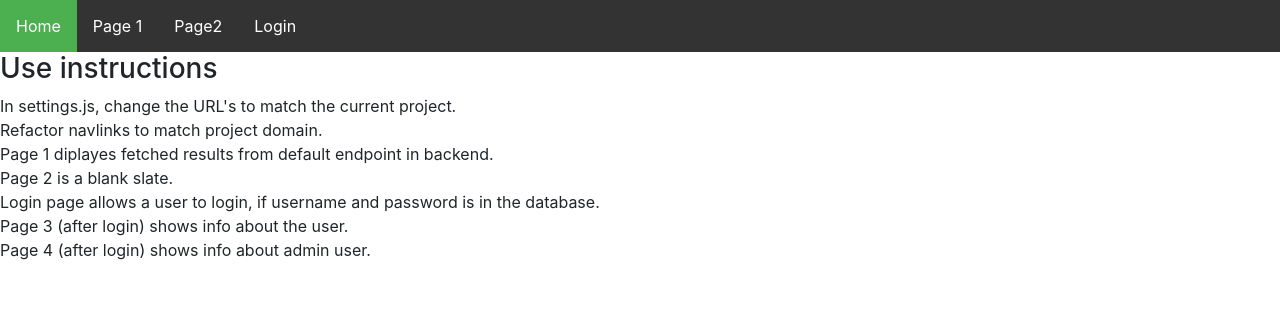
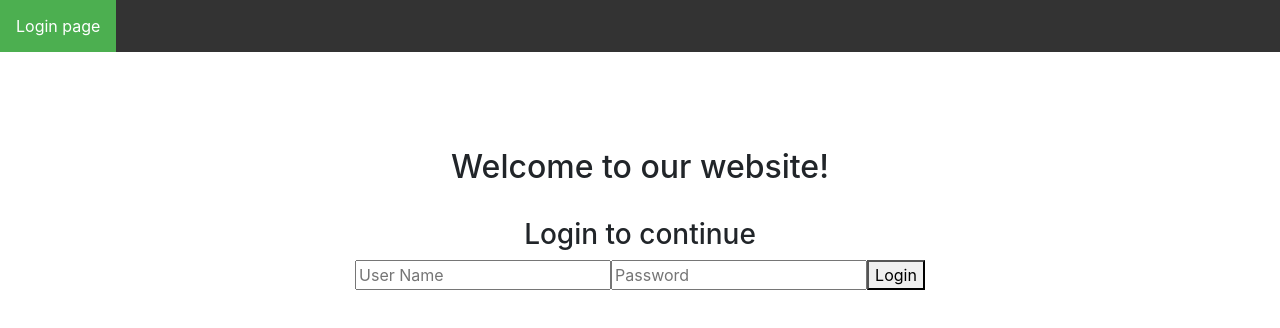
Before and after one commit to mp525/SecurityFrontend, a React (Create React App) app: page / in a window 1280 px wide. Shown: the top 328 px of the page. Built offline with nearby package versions, Linux system fonts and the light colour scheme.

Commit message:
made temp login frontpage and made logged in frontpage WIP

```diff
--- a/src/App.js
+++ b/src/App.js
@@ -5,7 +5,7 @@ import {
   BrowserRouter as Router,
   Switch,
   Route,
-
+  Redirect,
   NavLink,
   useLocation,
 
@@ -18,6 +18,7 @@ import LoginForm from "./loginForm";
 import Userpage from "./Userpage";
 import Adminpage from "./Adminpage";
 import ProfilePage from "./ProfilePage"
+import FrontPage from "./FrontPage";
 function App() {
   const [errorMes, setErrorMes] = useState("");
   const [loggedIn, setLoggedIn] = useState(false);
@@ -49,14 +50,42 @@ function App() {
       <Header loginMsg={loggedIn ? "Logout" : "Login"} loggedIn={loggedIn} />
       <Switch>
         <Route exact path="/">
-          <Home />
+         {/*  <Home /> */}
+         {loggedIn && (
+           <>
+           {history.push("/frontpage")}
+           {/* <Redirect to="/frontpage"/> */}
+           </>
+         )}
+         {!loggedIn && (
+            <LoginForm
+              errorMes={errorMes}
+              setErrorMes={setErrorMes}
+              login={login}
+            />
+          )}
+         {/* {!loggedIn ? (
+            <LoginForm
+              errorMes={errorMes}
+              setErrorMes={setErrorMes}
+              login={login}
+            />
+          ) : (
+            //TODO: sørg for at man kan logge ud på en anden måde
+            <div>
+              <Redirect to="/frontpage" />
+
+              <LoggedIn />
+              <button onClick={logout}>Logout</button>
+            </div>
+          )} */}
         </Route>
         <Route path="/page1">
           {/* Change */}
           <FetchDefault />
         </Route>
-        <Route path="/page2">
-          <FetchUserCount />
+        <Route path="/frontpage">
+          <FrontPage />
         </Route>
         <Route path="/page3">
           {/* <User /> */}
@@ -66,20 +95,12 @@ function App() {
           {/* <Admin /> */}
           <Adminpage />
         </Route>
-        <Route path="/login">
-          {!loggedIn ? (
-            <LoginForm
-              errorMes={errorMes}
-              setErrorMes={setErrorMes}
-              login={login}
-            />
-          ) : (
-            <div>
-              <LoggedIn />
-              <button onClick={logout}>Logout</button>
-            </div>
-          )}
+        <Route path="/logout">
+          <Login loggedIn={loggedIn} loginMsg={loggedIn ? "Logout" : "Login"} setLoginStatus={setLoginStatus}/>
         </Route>
+        {/* <Route path="/login">
+
+        </Route> */}
         <Route path="*">
           <NoMatch />
         </Route>
@@ -108,58 +129,53 @@ function FetchDefault() {
   );
 }
 
-function FetchUserCount() {
-  const [count, setCount] = useState();
+/* function FrontPage() {
 
   useEffect(() => {
-    facade.fetchCount(setCount);
+
   }, []);
 
   return (
     <div>
-      <h3>Amount of users in database:</h3>
-      <p>{count}</p>
+      <h1>TODO: posts frontpage</h1>
     </div>
   );
-}
+} */
 
 function Header({ loggedIn, loginMsg }) {
   return (
     <ul className="header">
-      <li>
-        <NavLink exact activeClassName="active" to="/">
+
+
+      {loggedIn && (
+        <>
+        <li>
+        <NavLink activeClassName="active" to="/frontpage">
           Home
         </NavLink>
       </li>
-      <li>
-        <NavLink activeClassName="active" to="/page1">
-          Page 1
-        </NavLink>
-      </li>
-      <li>
-        <NavLink activeClassName="active" to="/page2">
-          Page2
-        </NavLink>
-      </li>
-      {loggedIn && (
-        <>
           <li>
             <NavLink activeClassName="active" to="/page3">
-              Page 3
+              Profile
             </NavLink>
           </li>
           <li>
-            <NavLink exact activeClassName="active" to="/page4">
-              Page 4
+            <NavLink exact activeClassName="active" to="/logout">
+              Logout
             </NavLink>
           </li>
         </>
       )}
-      <li>
-        <NavLink exact activeClassName="active" to="/login">
-          {loginMsg}
+      {!loggedIn && (
+        <li>
+        <NavLink exact activeClassName="active" to="/">
+          {/* {loginMsg} */}
+          <Redirect to="/"/>
+          Login page
         </NavLink>
       </li>
+      )}
+
     </ul>
   );
 }
--- /dev/null
+++ b/src/FrontPage.js
@@ -0,0 +1,58 @@
+import "./App.css";
+import React, { useEffect, useState } from "react";
+import "bootstrap/dist/css/bootstrap.min.css";
+import {
+  Button,
+  Card,
+  CardColumns,
+  Container,
+  Row,
+  Col,
+} from "react-bootstrap";
+
+function FrontPage() {
+  const [posts, setPosts] = [];
+
+  useEffect(() => {}, []);
+
+  return (
+    <div className="App">
+      <Container fluid>
+        <Row className="justify-content-md-center">
+          <Col md={2}>
+            <Card
+              className="mb-3"
+              style={{ color: "#000", backgroundColor: "#51c5e5" }}
+            >
+              <Card.Body>
+                <Card.Title>TODO</Card.Title>
+              </Card.Body>
+            </Card>
+          </Col>
+          <Col xs={8}> {/*Dette er posts kolonnen: */}
+            <Card className="mb-3" style={{ color: "#000" }}>
+              <Card.Body>
+                <Card.Title>TODO: posts frontpage</Card.Title>
+              </Card.Body>
+            </Card>
+            {/* {posts.map((post)=>{
+
+            })} */}
+          </Col>
+          <Col>
+            <Card
+              className="mb-3"
+              style={{ color: "#000", backgroundColor: "#51c5e5" }}
+            >
+              <Card.Body>
+                <Card.Title>TODO</Card.Title>
+              </Card.Body>
+            </Card>
+          </Col>
+        </Row>
+      </Container>
+    </div>
+  );
+}
+
+export default FrontPage;
--- a/src/Login.js
+++ b/src/Login.js
@@ -11,14 +11,14 @@ function Login({ loggedIn, loginMsg, setLoginStatus }) {
     return (
       <div>
         <h2>{loginMsg}</h2>
-        <em>
+        {/* <em>
           This simulates a real login page. Here you just need to press the button.
         </em>
         <em>
           In a real application you obviously will need to add your credentials,
           and login via the server.
-        </em>
-        <br/>
+        </em> */}
+        <p>Click here to logout</p>
         <button onClick={handleButton}>{loginMsg}</button>
       </div>
     );
--- a/src/loginForm.js
+++ b/src/loginForm.js
@@ -18,8 +18,14 @@ function LogInForm({ login, errorMes ,setErrorMes}) {
     }
 
     return (
-      <div>
-        <h2>Login</h2>
+      <div align="center">
+        <br/>
+        <br/>
+        <br/>
+        <br/>
+        <h2>Welcome to our website!</h2>
+        <br/>
+        <h3>Login to continue</h3>
         <form onChange={onChange} >
           <input placeholder="User Name" id="username" />
           <input placeholder="Password" id="password" />
```
